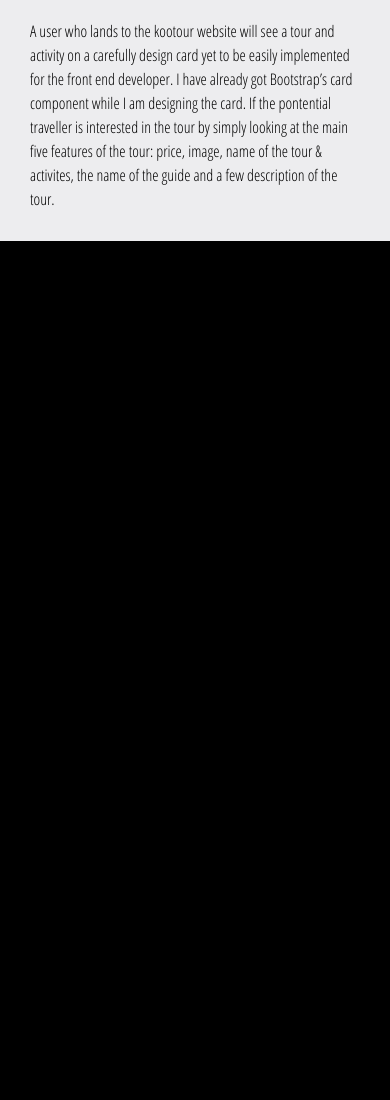
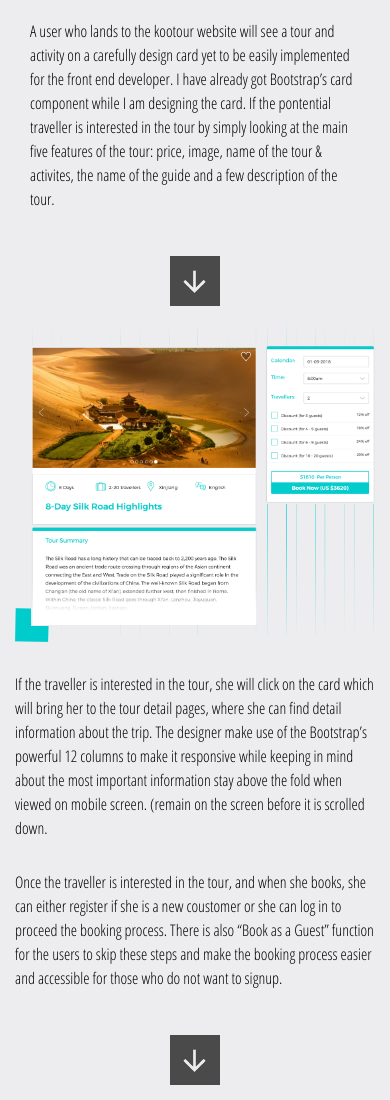
Before and after one commit to AyeMinAM/PROJECT, a website: page projectA.html in a window 390 px wide. Shown: the part 1603-2703 px from the top of the page. Before the commit the page ends 1844 px from the top, so only its background shows below. Drawn offline with Linux system fonts and the light colour scheme.

Commit message:
responsive-section

```diff
--- a/projectA.html
+++ b/projectA.html
@@ -128,6 +128,25 @@
               </div>
         </div>
     </div> <!--end of container-->
+    <div class="flex-center-h-v">
+      <img class="icons-divider  margin-15-t-b" src="img/icon-arrow-down@3x.jpg">
+    </div>
+    <div class="container">
+      <div class="flex-center-h-v">
+        <img class="img-fluid" src="img/desktop-version-with-grid.png">
+      </div>
+      <div>
+                      <p>
+                        If the traveller is interested in the tour, she will click on the card which will bring her to the tour detail pages, where she can find detail information about the trip. The designer make use of the Bootstrap’s powerful 12 columns to make it responsive while keeping in mind about the most important information stay above the fold when viewed on mobile screen. (remain on the screen before it is scrolled down.
+                      </p>
+                      <p>
+                        Once the traveller is interested in the tour, and when she books, she can either register if she is a new coustomer or she can log in to proceed the booking process. There is also “Book as a Guest” function for the users to skip these steps and make the booking process easier and accessible for those who do not want to signup.
+                      </p>
+      </div>
+    </div>
+    <div class="flex-center-h-v">
+      <img class="icons-divider  margin-15-t-b" src="img/icon-arrow-down@3x.jpg">
+    </div>
   </section>
 
 
--- a/scss/burmeseboyyo.scss
+++ b/scss/burmeseboyyo.scss
@@ -31,6 +31,10 @@
             height:auto;
             margin-right:10px;
           }
+        	.icons-divider{
+        	width:50px;
+        	height:auto;
+        }
           .flex-center-h-v{
             display: flex;
             align-items: center;
```
Also changed, not shown: img/desktop-version-with-grid.jpg (deleted), img/desktop-version-with-grid.png (added), img/icon-arrow-down.png (renamed from img/arrow-down.png), img/icon-arrow-down@3x.jpg (added), scss/burmeseboyyo.css, scss/clean-blog.css, 2 other files.
